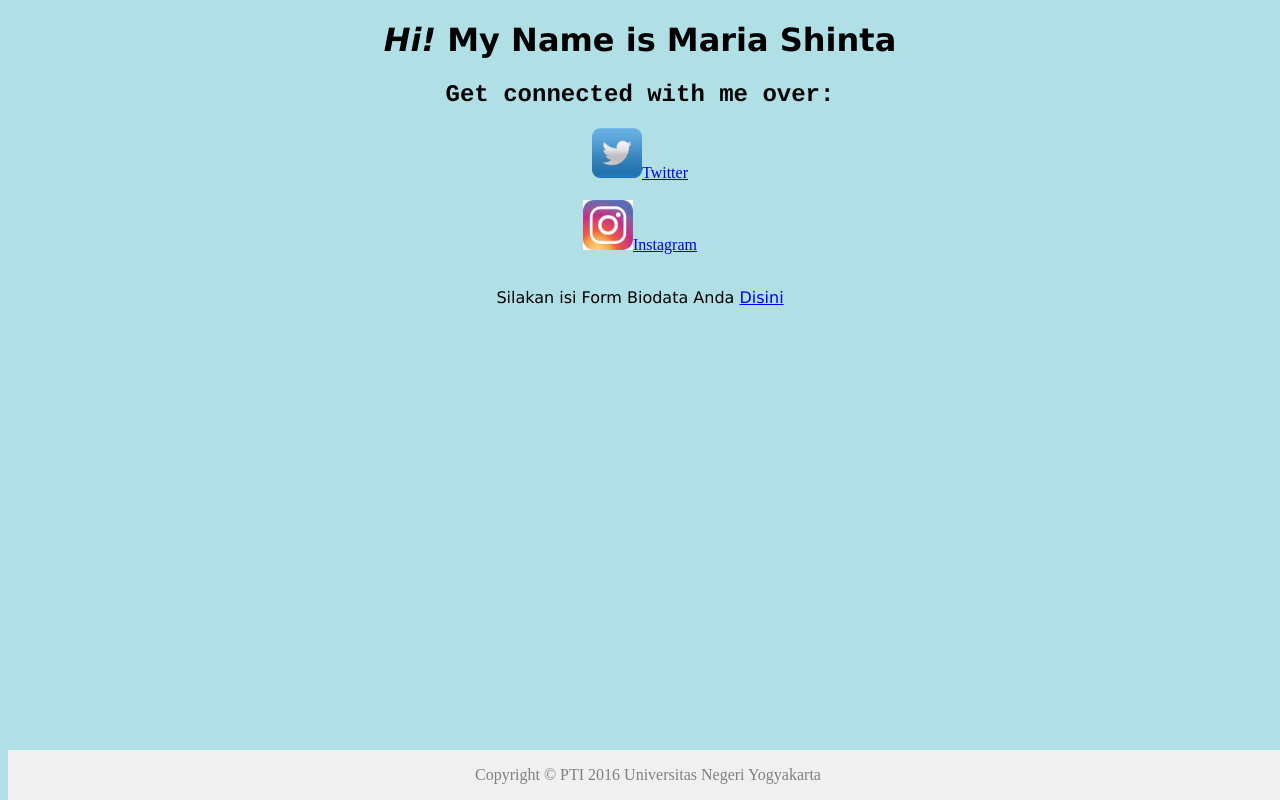
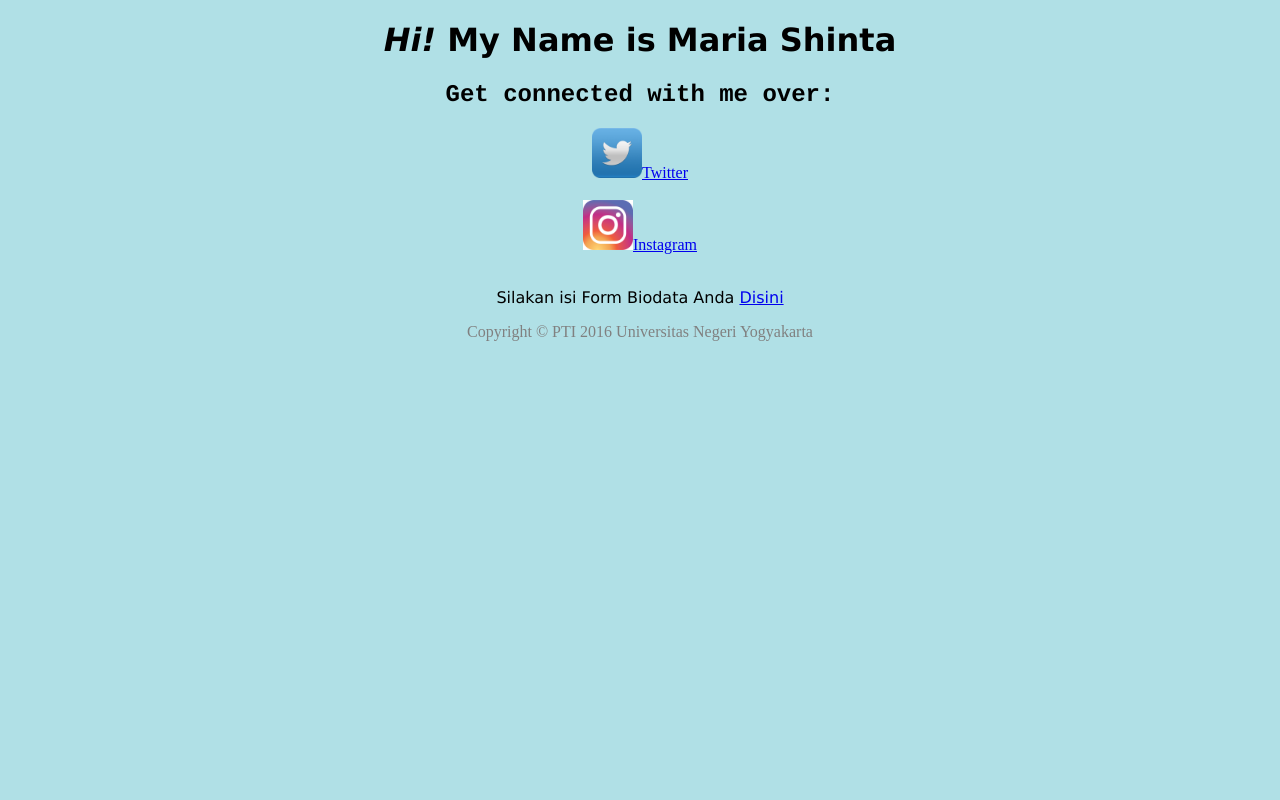
Before and after one commit to mariashinta/mariashinta.github.io, a plain HTML site: page index.html in a window 1280 px wide. Drawn offline with Linux system fonts and the light colour scheme.

Commit message:
Update index.html

```diff
--- a/index.html
+++ b/index.html
@@ -4,22 +4,29 @@
 	<title>Maria Shinta Dewi N</title>
 </head>
 <style>
+body{
+	background-color: powderblue;
+	}
 .center{
 			text-align: center;
 			font-family: Verdana;
 		}
 
-#footer{background:#f0f0f0;position:absolute;bottom:0;width:100%;
-   text-align:center;color:#808080;}
+footer{
+			position:relative;
+			width:100%;
+			text-align:center;
+			color:#808080;
+			}
 </style>
 
-<body style="background-color:powderblue;">
+<body>
 <h1 class="center"><em>Hi!</em> My Name is <strong> Maria Shinta </strong></h1>
 <h2 class="center" style="font-family:courier;">Get connected with me over:</h2>
 				<center><img src="twitter.png" alt="Twitter" style="width:50px;"><a href="https://twitter.com/mariasdn_">Twitter</a></center><br>
 				<center><img src="ig.png" alt="Instagram" style="width:50px;"><a href="https://www.instagram.com/mariasdn/">Instagram</a></center></br>
 	<p class="center">Silakan isi Form Biodata Anda <a href="TugasFormulirShinta.html">Disini</a></p>
 
-<div id="footer"><p>Copyright &copy; PTI 2016 Universitas Negeri Yogyakarta</p></div>
+	<footer>Copyright &copy; PTI 2016 Universitas Negeri Yogyakarta</footer>
 </body>
 </html>
```
